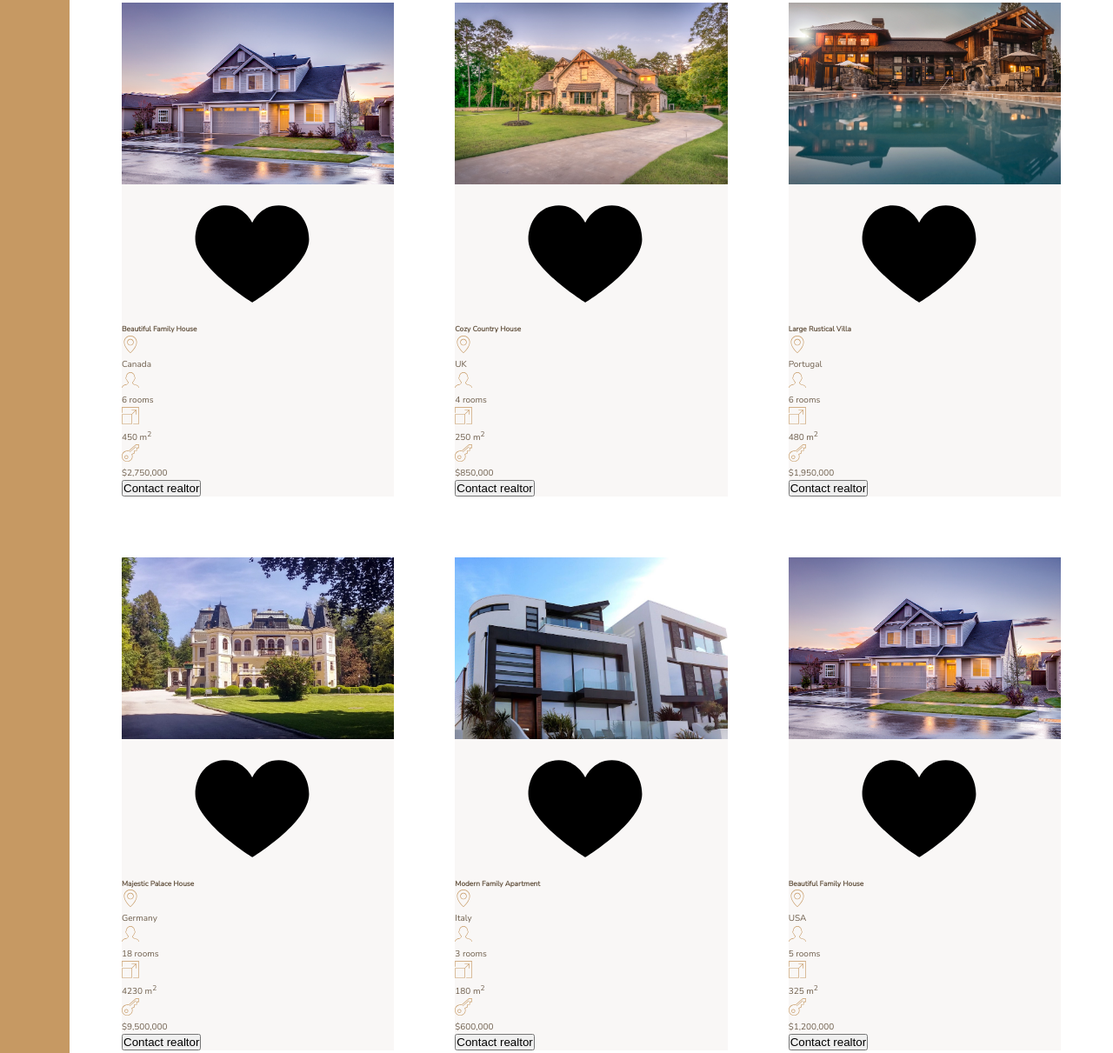
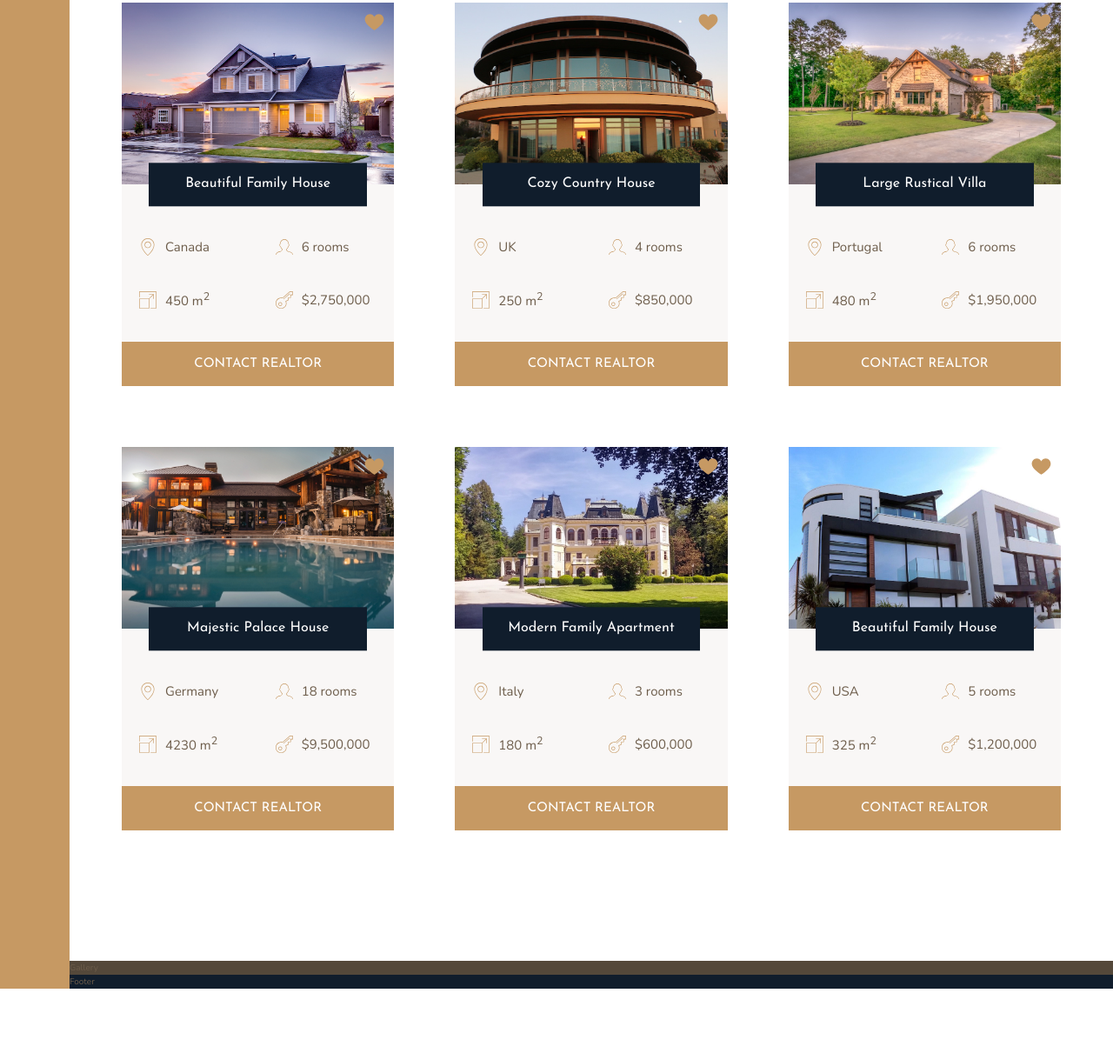
Before and after one commit to MDMwakulo/Nexter, a website: page index.html in a window 1280 px wide. Shown: the part 1967-3178 px from the top of the page at 87% size. After the commit the page ends 3104 px from the top, so only its background shows below. Drawn offline with nearby package versions, Linux system fonts and the light colour scheme.

Commit message:
Building the Homes Section - Part 2

```diff
--- a/index.html
+++ b/index.html
@@ -119,11 +119,11 @@
                     </svg>
                     <p>$2,750,000</p>
                 </div>
-                <button class="cta">Contact realtor</button>
+                <button class="btn home__btn">Contact realtor</button>
             </div>
 
             <div class="home">
-                <img src="img/house-3.jpeg" alt="House 3" class="home__img">
+                <img src="img/house-2.jpeg" alt="House 2" class="home__img">
                 <svg class="home__like">
                     <use xlink:href="img/sprite.svg#icon-heart-full"></use>
                 </svg>
@@ -152,11 +152,11 @@
                     </svg>
                     <p>$850,000</p>
                 </div>
-                <button class="cta">Contact realtor</button>
+                <button class="btn home__btn">Contact realtor</button>
             </div>
 
             <div class="home">
-                <img src="img/house-4.jpeg" alt="House 4" class="home__img">
+                <img src="img/house-3.jpeg" alt="House 3" class="home__img">
                 <svg class="home__like">
                     <use xlink:href="img/sprite.svg#icon-heart-full"></use>
                 </svg>
@@ -185,11 +185,11 @@
                     </svg>
                     <p>$1,950,000</p>
                 </div>
-                <button class="cta">Contact realtor</button>
+                <button class="btn home__btn">Contact realtor</button>
             </div>
 
             <div class="home">
-                <img src="img/house-5.jpeg" alt="House 5" class="home__img">
+                <img src="img/house-4.jpeg" alt="House 4" class="home__img">
                 <svg class="home__like">
                     <use xlink:href="img/sprite.svg#icon-heart-full"></use>
                 </svg>
@@ -218,11 +218,11 @@
                     </svg>
                     <p>$9,500,000</p>
                 </div>
-                <button class="cta">Contact realtor</button>
+                <button class="btn home__btn">Contact realtor</button>
             </div>
 
             <div class="home">
-                <img src="img/house-6.jpeg" alt="House 6" class="home__img">
+                <img src="img/house-5.jpeg" alt="House 5" class="home__img">
                 <svg class="home__like">
                     <use xlink:href="img/sprite.svg#icon-heart-full"></use>
                 </svg>
@@ -251,11 +251,11 @@
                     </svg>
                     <p>$600,000</p>
                 </div>
-                <button class="cta">Contact realtor</button>
+                <button class="btn home__btn">Contact realtor</button>
             </div>
 
             <div class="home">
-                <img src="img/house-1.jpeg" alt="House 1" class="home__img">
+                <img src="img/house-6.jpeg" alt="House 6" class="home__img">
                 <svg class="home__like">
                     <use xlink:href="img/sprite.svg#icon-heart-full"></use>
                 </svg>
@@ -284,7 +284,7 @@
                     </svg>
                     <p>$1,200,000</p>
                 </div>
-                <button class="cta">Contact realtor</button>
+                <button class="btn home__btn">Contact realtor</button>
             </div>
         </section>
 
--- a/sass/_homes.scss
+++ b/sass/_homes.scss
@@ -10,30 +10,70 @@
 .home {
   background-color: $color-grey-light-1;
 
+  display: grid;
+  grid-template-columns: repeat(2, 1fr);
+  grid-row-gap: 3.5rem;
+
   &__img {
     width: 100%;
+    grid-row: 1 / -1;
+    grid-column: 1 / -1;
+    z-index: 1;
   }
 
   &__like {
+    grid-row: 1 / 2;
+    grid-column: 2 / 3;
+    fill: $color-primary;
+    height: 2.5rem;
+    width: 2.5rem;
+    z-index: 2;
+    justify-self: end;
+    margin: 1rem;
   }
 
   &__name {
+    grid-row: 1 / 2;
+    grid-column: 1 / -1;
+    justify-self: center;
+    align-self: end;
+    z-index: 3;
+
+    width: 80%;
+    font-family: $font-display;
+    font-size: 1.6rem;
+    text-align: center;
+    padding: 1.25rem;
+    background-color: $color-secondary;
+    color: #fff;
+    font-weight: 400;
+    transform: translateY(50%);
+  }
+
+  &__location,
+  &__rooms {
+    margin-top: 2.5rem;
   }
 
   &__location,
   &__rooms,
   &__area,
   &__price {
+    font-size: 1.5rem;
+    margin-left: 2rem;
+
+    display: flex;
+    align-items: center;
+
     svg {
       fill: $color-primary;
       height: 2rem;
       width: 2rem;
-    }
-
-    p {
+      margin-right: 1rem;
     }
   }
+
+  &__btn {
+    grid-column: 1 / -1;
+  }
 }
-
-.cta {
-}
```
Also changed, not shown: css/style.css.
